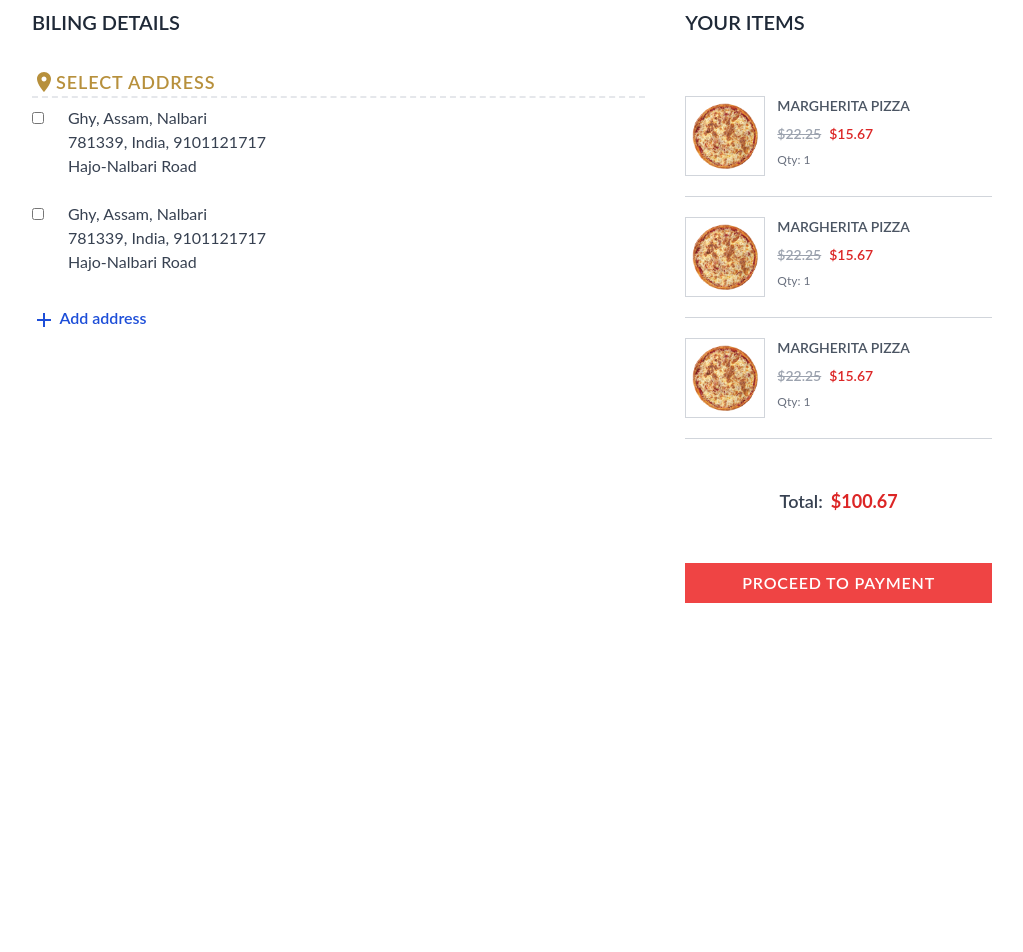
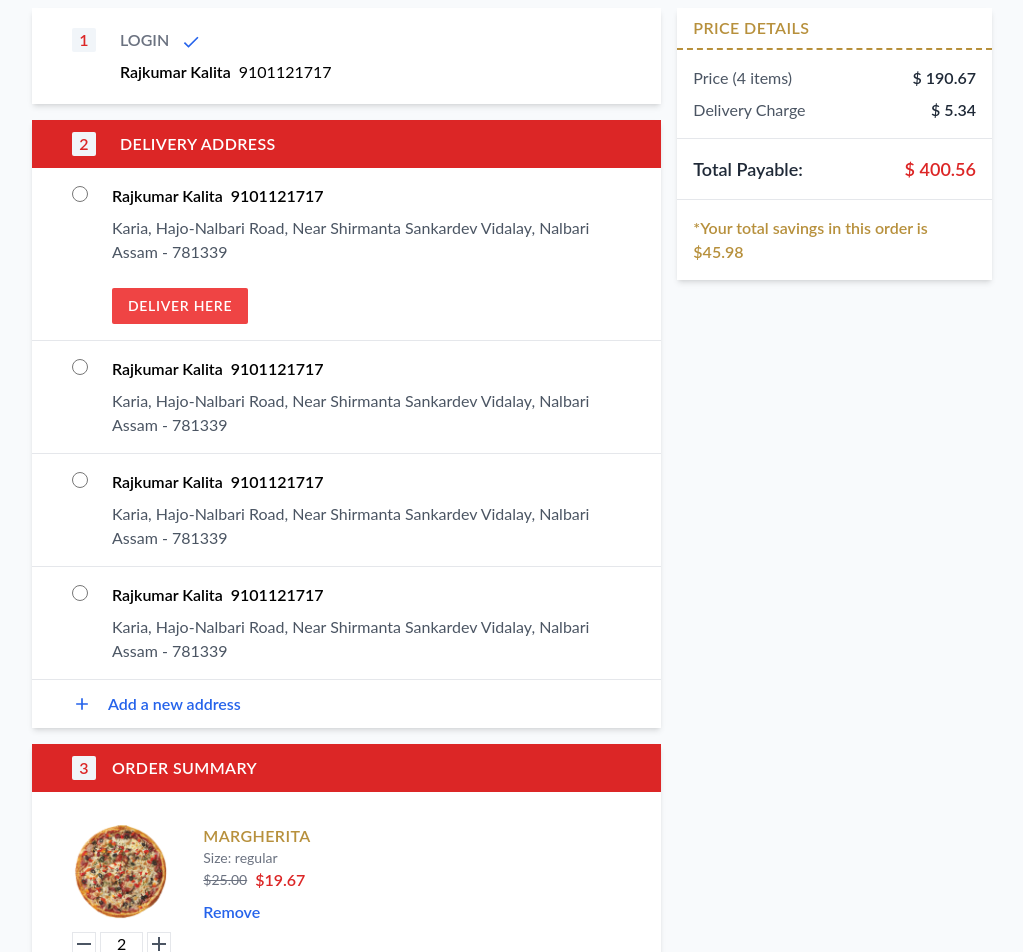
Before and after one commit to rajkumar23411/pizza.khao, a React (Create React App) app in the folder frontend/: page /checkout in a window 1280 px wide. Shown: the part 440-1392 px from the top of the page, without its empty margins (128-1151 px from the left). Before the commit the page ends 1123 px from the top, so only its background shows below. Built offline with nearby package versions, Linux system fonts and the light colour scheme.

Commit message:
buliding checkout page

```diff
--- /dev/null
+++ b/frontend/src/components/OrderedItems.jsx
@@ -0,0 +1,42 @@
+import { Add, Remove } from "@mui/icons-material";
+import React from "react";
+
+const OrderedItems = () => {
+  return (
+    <>
+      <div className="flex items-start gap-8 border-b-[1px] px-10 py-4">
+        <div className="flex flex-col items-start justify-start gap-3 w-max">
+          <div className="h-24">
+            <img src="/images/pizza-3.png" alt="pizza" className="h-full" />
+          </div>
+          <div className="flex items-center justify-center gap-1">
+            <span className="h-6 w-6 flex items-center justify-center border-[1px] text-gray-600 cursor-pointer">
+              <Remove />
+            </span>
+            <span className="h-6 flex items-center justify-center border-[1px] px-4">
+              2
+            </span>
+            <span className="h-6 w-6 flex items-center justify-center border-[1px] text-gray-600 cursor-pointer">
+              <Add />
+            </span>
+          </div>
+        </div>
+        <div className="flex flex-col">
+          <p className="uppercase font-semibold text-golden tracking-wide">
+            Margherita
+          </p>
+          <p className="text-sm text-gray-500">Size: regular</p>
+          <div className="flex items-center gap-2 text-base">
+            <span className="text-sm line-through text-gray-500">$25.00</span>
+            <span className="font-semibold text-red-600">$19.67</span>
+          </div>
+          <p className="text-blue-600 font-semibold cursor-pointer mt-2">
+            Remove
+          </p>
+        </div>
+      </div>
+    </>
+  );
+};
+
+export default OrderedItems;
--- a/frontend/src/pages/CheckOut.jsx
+++ b/frontend/src/pages/CheckOut.jsx
@@ -1,230 +1,174 @@
 import React, { useState } from "react";
 import MainNav from "../components/MainNav";
 import AddIcon from "@mui/icons-material/Add";
-import { LocationOn } from "@mui/icons-material";
-
+import { Done, LocationOn } from "@mui/icons-material";
+import OrderedItems from "../components/OrderedItems";
 const CheckOut = () => {
-  const [viewOptions, setViewOptions] = useState(1);
-
-  const handleViewOption = (index) => {
-    setViewOptions(index);
-  };
   return (
-    <section className="min-h-full w-full">
-      <div>
+    <>
       <MainNav />
-      </div>
       <div className="h-72 bg-page-head bg-center bg-cover w-full flex items-center px-10">
         <h1 className="font-extrabold text-white text-6xl font-roboto tracking-wide uppercase">
-          Checkout
+          CheckOut
         </h1>
       </div>
-      <div className="py-20 px-40 flex gap-10">
-        <div className="flex-1 flex flex-col gap-2">
-          <h1 className="text-xl uppercase font-semibold text-gray-800">
-            Biling Details
-          </h1>
-          <div
-            className="mt-6 text-lg border-b-2 border-dashed uppercase text-golden font-semibold tracking-wider flex items-center"
-            onClick={() => handleViewOption(1)}
-          >
-            <LocationOn /> Select Address
+      <div className="min-h-screen w-full bg-slate-50 py-20 px-40 flex gap-4">
+        <div className="flex-1 flex flex-col gap-4">
+          <div className="flex gap-6 items-start justify-start bg-white px-10 py-5 shadow-md">
+            <div className="h-6 w-6 bg-slate-100 rounded-sm flex items-center justify-center">
+              <span className="text-red-600 font-semibold">1</span>
             </div>
-          <div
-            className={`${
-              viewOptions === 1 ? "h-max transition-[0.5s]" : "hidden h-0"
-            } flex flex-col gap-6`}
-          >
-            <div className="flex items-start gap-6">
+            <div className="flex flex-col items-start justify-start gap-2">
+              <div className="flex items-center gap-3">
+                <span className="uppercase text-gray-500 font-semibold">
+                  login
+                </span>
                 <span>
-                <input
-                  type="checkbox"
-                  name=""
-                  id=""
-                  className="h-3 w-3 rounded-full"
-                />
-              </span>
-              <span className="text-gray-700">
-                Ghy, Assam, Nalbari <br /> 781339, India, 9101121717 <br />
-                Hajo-Nalbari Road
+                  <Done fontSize="small" className="text-blue-600" />
                 </span>
               </div>
-            <div className="flex items-start gap-6">
-              <span>
-                <input
-                  type="checkbox"
-                  name=""
-                  id=""
-                  className="h-3 w-3 rounded-full"
-                />
+              <div className="flex items-center gap-2">
+                <span className="font-semibold">Rajkumar Kalita</span>
+                <span>9101121717</span>
+              </div>
+            </div>
+          </div>
+          <div className="shadow-md">
+            <div className="bg-white">
+              <div className="bg-red-600 px-10 py-3 flex gap-6">
+                <span className="h-6 w-6 bg-slate-100 text-red-600 font-semibold flex items-center justify-center rounded-sm">
+                  2
                 </span>
-              <span className="text-gray-700">
-                Ghy, Assam, Nalbari <br /> 781339, India, 9101121717 <br />
-                Hajo-Nalbari Road
+                <span className="uppercase font-semibold text-white tracking-wide">
+                  Delivery Address
+                </span>
+              </div>
+              <div className="flex px-10 py-4 gap-6 border-b-[1px]">
+                <div>
+                  <input type="radio" className="h-4 w-4" />
+                </div>
+                <div className="flex flex-col gap-2">
+                  <div className="flex gap-2">
+                    <span className="font-semibold">Rajkumar Kalita</span>
+                    <span className="font-semibold">9101121717</span>
+                  </div>
+                  <div className="text-gray-600">
+                    Karia, Hajo-Nalbari Road, Near Shirmanta Sankardev Vidalay,
+                    Nalbari <br />
+                    Assam - 781339
+                  </div>
+                  <div className="bg-red-500 text-white uppercase w-max text-sm tracking-wider px-4 py-2 rounded-sm font-semibold mt-4 hover:bg-red-600 cursor-pointer">
+                    Deliver here
+                  </div>
+                </div>
+              </div>
+              <div className="flex px-10 py-4 gap-6 border-b-[1px]">
+                <div>
+                  <input type="radio" className="h-4 w-4" />
+                </div>
+                <div className="flex flex-col gap-2">
+                  <div className="flex gap-2">
+                    <span className="font-semibold">Rajkumar Kalita</span>
+                    <span className="font-semibold">9101121717</span>
+                  </div>
+                  <div className="text-gray-600">
+                    Karia, Hajo-Nalbari Road, Near Shirmanta Sankardev Vidalay,
+                    Nalbari <br />
+                    Assam - 781339
+                  </div>
+                </div>
+              </div>
+              <div className="flex px-10 py-4 gap-6 border-b-[1px]">
+                <div>
+                  <input type="radio" className="h-4 w-4" />
+                </div>
+                <div className="flex flex-col gap-2">
+                  <div className="flex gap-2">
+                    <span className="font-semibold">Rajkumar Kalita</span>
+                    <span className="font-semibold">9101121717</span>
+                  </div>
+                  <div className="text-gray-600">
+                    Karia, Hajo-Nalbari Road, Near Shirmanta Sankardev Vidalay,
+                    Nalbari <br />
+                    Assam - 781339
+                  </div>
+                </div>
+              </div>
+              <div className="flex px-10 py-4 gap-6 border-b-[1px]">
+                <div>
+                  <input type="radio" className="h-4 w-4" />
+                </div>
+                <div className="flex flex-col gap-2">
+                  <div className="flex gap-2">
+                    <span className="font-semibold">Rajkumar Kalita</span>
+                    <span className="font-semibold">9101121717</span>
+                  </div>
+                  <div className="text-gray-600">
+                    Karia, Hajo-Nalbari Road, Near Shirmanta Sankardev Vidalay,
+                    Nalbari <br />
+                    Assam - 781339
+                  </div>
+                </div>
+              </div>
+            </div>
+            <div className="flex items-center bg-white px-10 py-3 gap-4 cursor-pointer">
+              <AddIcon className="text-blue-600" fontSize="small" />
+              <span className="text-blue-600 font-semibold">
+                Add a new address
               </span>
             </div>
           </div>
-          <div
-            className={`mt-6 cursor-pointer hover:text-blue-800 ${
-              viewOptions === 2
-                ? "text-lg border-b-2 border-dashed uppercase text-golden font-semibold tracking-wider flex items-center"
-                : "text-blue-700 font-semibold"
-            }`}
-            onClick={() => handleViewOption(2)}
-          >
-            <AddIcon /> <span>Add address</span>
+          <div className="flex bg-white gap-4 cursor-pointer shadow-md flex-col">
+            <div className="flex items-center gap-4 bg-red-600 px-10 py-3">
+              <div className="h-6 w-6 bg-slate-100 rounded-sm flex items-center justify-center">
+                <span className="text-red-600 font-semibold">3</span>
               </div>
-          <div
-            className={`${
-              viewOptions === 2 ? "block h-max" : "hidden h-0 "
-            } w-full pt-6`}
-          >
-            <form action="#" className="flex flex-col gap-6 w-full">
-              <div className="flex flex-col gap-2 w-full">
-                <label className="text-sm">Full Name*</label>
-                <input
-                  type="text"
-                  className="w-full border-[1px] border-gray-500 py-3 px-2 text-lg focus:border-red-600"
-                />
+              <span className="text-white font-semibold uppercase tracking-wide">
+                Order Summary
+              </span>
             </div>
-              <div className="flex flex-col gap-2 w-full">
-                <label className="text-sm">Phone no.*</label>
-                <input
-                  type="number"
-                  className="w-full border-[1px] border-gray-500 py-3 px-2 text-lg focus:border-red-600"
-                />
-              </div>
-              <div className="flex flex-col gap-2 w-full">
-                <label className="text-sm">Email*</label>
-                <input
-                  type="text"
-                  className="w-full border-[1px] border-gray-500 py-3 px-2 text-lg focus:border-red-600"
-                />
-              </div>
-              <div className="flex flex-col gap-2 w-full">
-                <label className="text-sm">Country*</label>
-                <input
-                  type="text"
-                  className="w-full border-[1px] border-gray-500 py-3 px-2 text-lg focus:border-red-600"
-                />
-              </div>
-              <div className="flex flex-col gap-2 w-full">
-                <label className="text-sm">Address*</label>
-                <input
-                  type="text"
-                  className="w-full border-[1px] border-gray-500 py-3 px-2 text-lg focus:border-red-600"
-                />
-              </div>
-              <div className="flex gap-6">
-                <div className="flex flex-col gap-2 w-full">
-                  <label className="text-sm">Zip Code*</label>
-                  <input
-                    type="text"
-                    className="w-full border-[1px] border-gray-500 py-3 px-2 text-lg focus:border-red-600"
-                  />
-                </div>
-                <div className="flex flex-col gap-2 w-full">
-                  <label className="text-sm">Town / Country*</label>
-                  <input
-                    type="text"
-                    className="w-full border-[1px] border-gray-500 py-3 px-2 text-lg focus:border-red-600"
-                  />
+            <div className="w-full flex gap-6 flex-col">
+              <OrderedItems />
+              <OrderedItems />
+              <OrderedItems />
+              <OrderedItems />
             </div>
           </div>
-              <div className="flex items-center gap-2">
-                <input type="checkbox" className="h-5 w-5" />
-                <span className="text-gray-600">Save this address</span>
+          <div className="flex items-center bg-white px-10 py-3 gap-4 cursor-pointer shadow-md">
+            <div className="h-6 w-6 bg-slate-100 rounded-sm flex items-center justify-center">
+              <span className="text-red-600 font-semibold">4</span>
             </div>
-            </form>
+            <span className="text-red-600 font-semibold uppercase tracking-wide">
+              Payment options
+            </span>
           </div>
         </div>
-        <div className="flex-[0.5] flex flex-col gap-2">
-          <h1 className="text-xl uppercase font-semibold text-gray-800">
-            Your Items
+        <div className="flex-[0.5] bg-white h-max shadow-md">
+          <h1 className="uppercase font-semibold tracking-wide text-golden w-full border-b-2 border-golden border-dashed px-4 py-2">
+            Price Details
           </h1>
-          <div className="pt-8">
-            <div className="flex gap-3 items-start justify-start border-b-[1px] border-gray-300 py-5">
-              <div className="h-20 w-20 border-[1px] border-gray-300 grid place-items-center">
-                <img
-                  src="/images/pizza-5.png"
-                  alt="pizza5"
-                  className="h-[85%]"
-                />
+          <div className="flex flex-col gap-2 border-b-[1px] p-4">
+            <div className="flex justify-between items-center">
+              <span className="text-gray-600">Price (4 items)</span>
+              <span className="text-gray-800 font-semibold">$ 190.67</span>
             </div>
-              <div className="flex flex-col gap-2">
-                <p className="uppercase font-semibold text-gray-600 text-sm">
-                  Margherita Pizza
-                </p>
-                <p className="flex items-center gap-2">
-                  <span className="line-through font-semibold text-gray-400 text-sm">
-                    $22.25
-                  </span>
-                  <span className="font-semibold text-red-600 text-sm">
-                    $15.67
-                  </span>
-                </p>
-                <span className="text-gray-500 text-xs">Qty: 1</span>
+            <div className="flex justify-between items-center">
+              <span className="text-gray-600">Delivery Charge</span>
+              <span className="text-gray-800 font-semibold">$ 5.34</span>
             </div>
           </div>
-            <div className="flex gap-3 items-start justify-start border-b-[1px] border-gray-300 py-5">
-              <div className="h-20 w-20 border-[1px] border-gray-300 grid place-items-center">
-                <img
-                  src="/images/pizza-5.png"
-                  alt="pizza5"
-                  className="h-[85%]"
-                />
+          <div className="flex justify-between items-center p-4 border-b-[1px]">
+            <span className="text-lg font-semibold text-gray-800">
+              Total Payable:
+            </span>
+            <span className="text-red-600 font-semibold text-lg">$ 400.56</span>
           </div>
-              <div className="flex flex-col gap-2">
-                <p className="uppercase font-semibold text-gray-600 text-sm">
-                  Margherita Pizza
-                </p>
-                <p className="flex items-center gap-2">
-                  <span className="line-through font-semibold text-gray-400 text-sm">
-                    $22.25
-                  </span>
-                  <span className="font-semibold text-red-600 text-sm">
-                    $15.67
-                  </span>
-                </p>
-                <span className="text-gray-500 text-xs">Qty: 1</span>
-              </div>
-            </div>
-            <div className="flex gap-3 items-start justify-start border-b-[1px] border-gray-300 py-5">
-              <div className="h-20 w-20 border-[1px] border-gray-300 grid place-items-center">
-                <img
-                  src="/images/pizza-5.png"
-                  alt="pizza5"
-                  className="h-[85%]"
-                />
-              </div>
-              <div className="flex flex-col gap-2">
-                <p className="uppercase font-semibold text-gray-600 text-sm">
-                  Margherita Pizza
-                </p>
-                <p className="flex items-center gap-2">
-                  <span className="line-through font-semibold text-gray-400 text-sm">
-                    $22.25
-                  </span>
-                  <span className="font-semibold text-red-600 text-sm">
-                    $15.67
-                  </span>
-                </p>
-                <span className="text-gray-500 text-xs">Qty: 1</span>
+          <div className="flex justify-between items-center p-4 text-golden font-semibold">
+            *Your total savings in this order is $45.98
           </div>
         </div>
       </div>
-          <div className="flex items-center gap-2 py-10 justify-center">
-            <span className="capitalize font-semibold text-gray-700 text-lg">
-              Total:
-            </span>
-            <span className="text-red-600 font-bold text-lg">$100.67</span>
-          </div>
-          <div className="bg-red-500 text-center py-2 uppercase text-white tracking-wider font-semibold hover:bg-red-700 cursor-pointer">
-            Proceed to payment
-          </div>
-        </div>
-      </div>
-    </section>
+    </>
   );
 };
 
```
Lines whose indentation alone changed are shown as unchanged.
